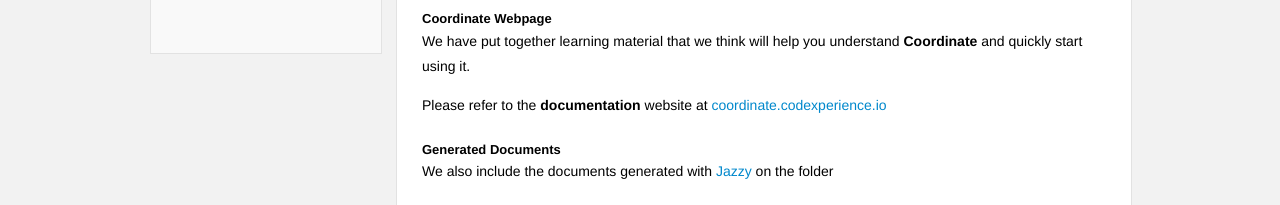
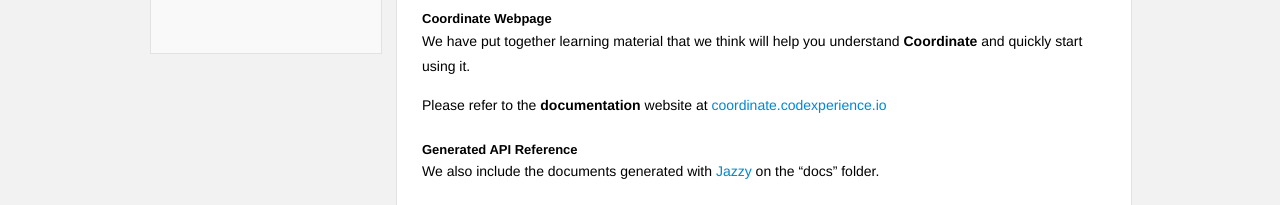
Before and after one commit to codexperience-io/coordinate, a plain HTML site: page docs/docsets/Coordinate.docset/Contents/Resources/Documents/index.html in a window 1280 px wide. Shown: the part 746-951 px from the top of the page. Drawn offline with Linux system fonts and the light colour scheme; files that its build step writes are made by us from their sources; files whose address does not match are found by name.

Commit message:
Update README, docs

```diff
--- a/docs/docsets/Coordinate.docset/Contents/Resources/Documents/index.html
+++ b/docs/docsets/Coordinate.docset/Contents/Resources/Documents/index.html
@@ -116,9 +116,9 @@
 <p>We have put together learning material that we think will help you understand <strong>Coordinate</strong> and quickly start using it.</p>
 
 <p>Please refer to the <strong>documentation</strong> website at <a href="https://coordinate.codexperience.io">coordinate.codexperience.io</a></p>
-<h4 id='generated-documents' class='heading'>Generated Documents</h4>
+<h4 id='generated-api-reference' class='heading'>Generated API Reference</h4>
 
-<p>We also include the documents generated with <a href="https://github.com/realm/jazzy">Jazzy</a> on the folder </p>
+<p>We also include the documents generated with <a href="https://github.com/realm/jazzy">Jazzy</a> on the <q>docs</q> folder. </p>
 
           </section>
         </section>
```
Also changed, not shown: docs/index.html (+2 -2 lines), 2 other files.
